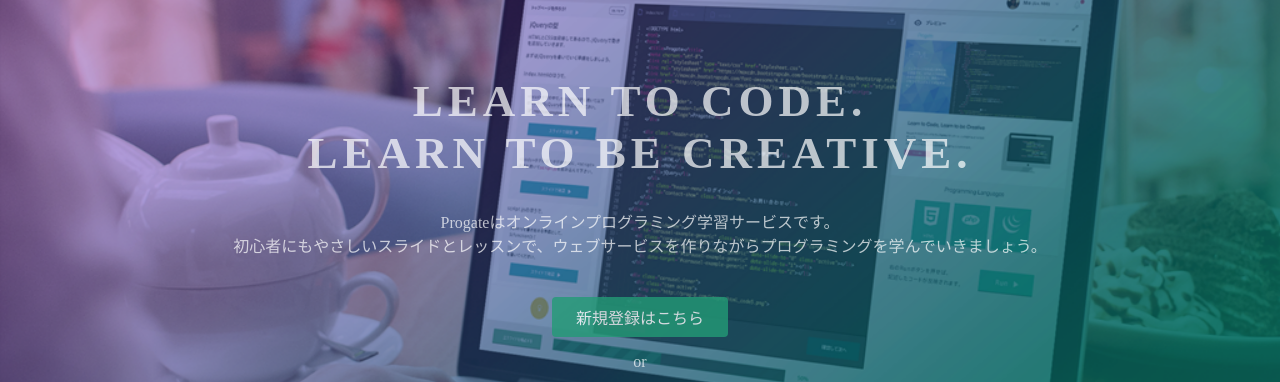
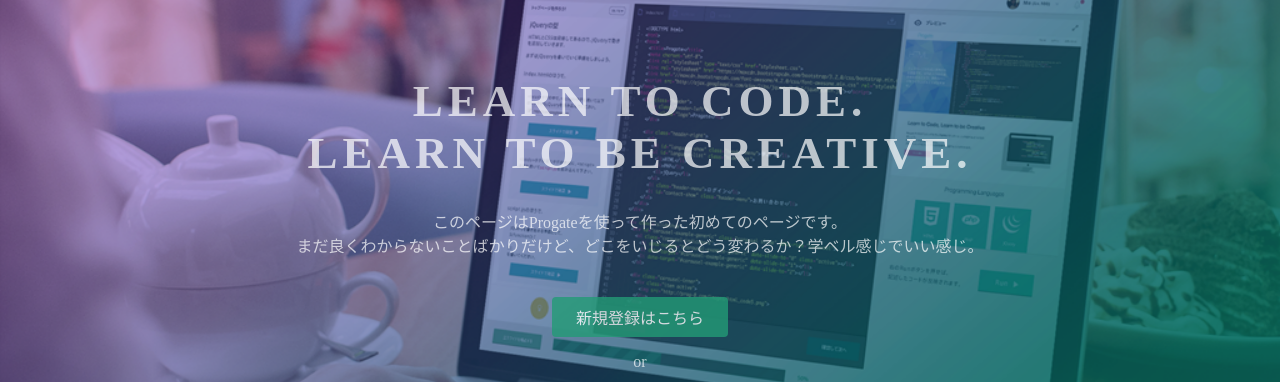
Before and after one commit to bononeko/bononeko.github.io, a plain HTML site: page index.html in a window 1280 px wide. Shown: the part 135-517 px from the top of the page. Drawn offline with Linux system fonts and the light colour scheme.

Commit message:
Update index.html

```diff
--- a/index.html
+++ b/index.html
@@ -24,7 +24,7 @@
   <div class="top-wrapper">
     <div class="container">
       <h1>LEARN TO CODE.<br>LEARN TO BE CREATIVE.</h1>
-      <p>Progateはオンラインプログラミング学習サービスです。<br>初心者にもやさしいスライドとレッスンで、ウェブサービスを作りながらプログラミングを学んでいきましょう。</p>
+      <p>このページはProgateを使って作った初めてのページです。<br>まだ良くわからないことばかりだけど、どこをいじるとどう変わるか？学ベル感じでいい感じ。</p>
       <div class="btn-wrapper">
         <a href="#" class="btn signup">新規登録はこちら</a>
         <p>or</p>
```
